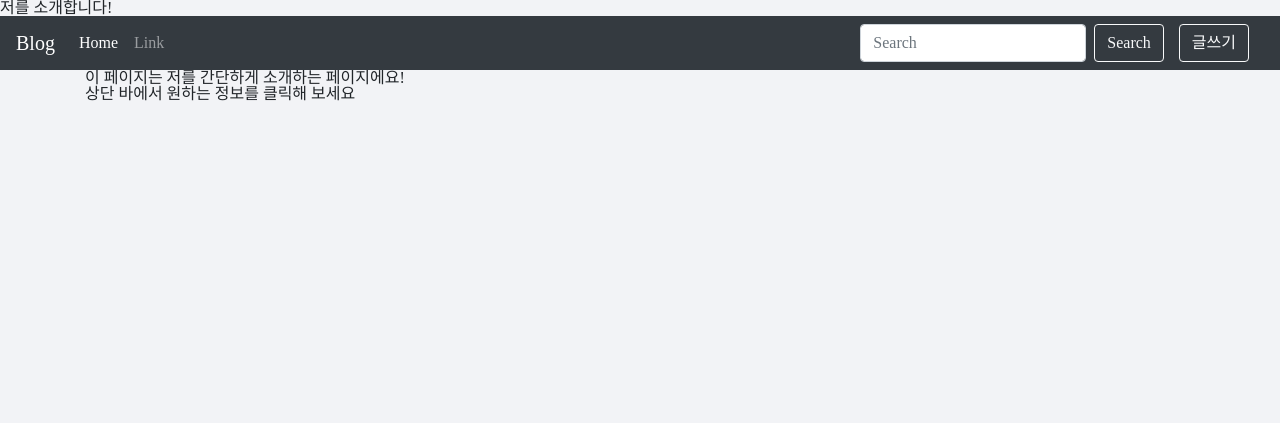
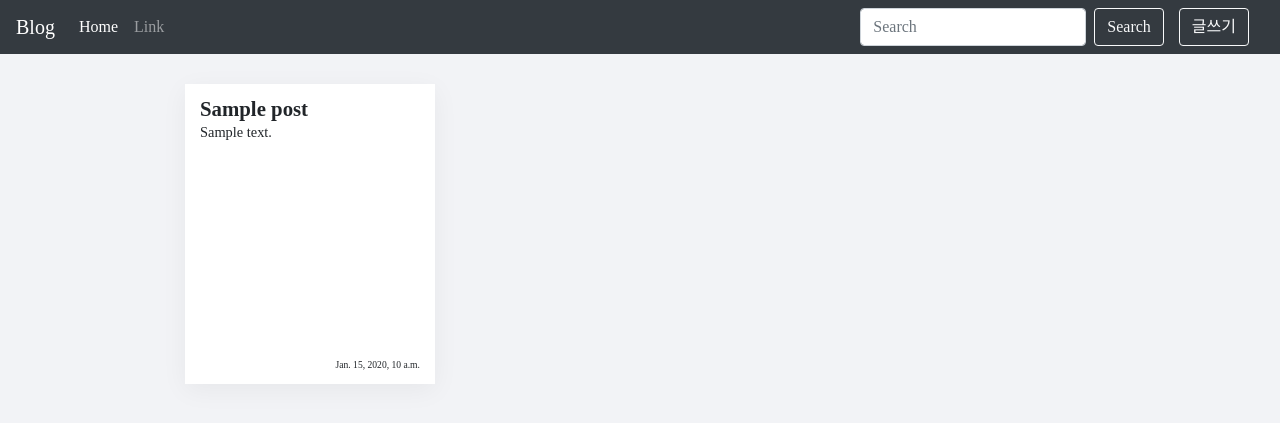
Before and after one commit to 8th-caulion/JongwonyounIntroduce, a Django app: template Project/mainApp/templates/main.html in a window 1280 px wide. Shown: the top 423 px of the page. Run offline with Django 3.2, Linux system fonts and the light colour scheme; the template is opened without the code that fills it: most values are stand-ins (such as "Sample title", 1, 10 or a date in 2020); some libraries are stand-ins or nearby versions.

Commit message:
main.html에서 Post를 보여주도록 수정

```diff
--- a/Project/mainApp/templates/main.html
+++ b/Project/mainApp/templates/main.html
@@ -2,48 +2,25 @@
 {% load static %}
 
 {% block head %}
-저를 소개합니다!
+<link rel="stylesheet" href="{% static 'css/home.css' %}" />
 {% endblock %}
 {% block content %}
-이 페이지는 저를 간단하게 소개하는 페이지에요!
-<br>
-상단 바에서 원하는 정보를 클릭해 보세요
-<br>
-<div class="animationContainer">
-    <a href="https://www.facebook.com/profile.php?id=100005653635490&ref=bookmarks">
-        <div id="facebook"></div>
+<div class="cardContainer">
+    {% for post in posts.all %}
+    <a>
+        <div class="myCard">
+            <div class="myCardHeader">{{post.title}}</div>
+
+            <div class="myCardBody">
+                <div class="myCardText">{{post.summary}}</div>
+                <div class="pub">{{post.pub_date}}</div>
+            </div>
+        </div>
     </a>
-    <a href="https://www.instagram.com/eatingcookieman/?hl=ko">
-        <div id="instagram"></div>
-    </a>
-    <a href="https://github.com/korECM">
-        <div id="github"></div>
-    </a>
+    {% endfor %}
 </div>
 {% endblock %}
 
 {% block script %}
-<script>
-    bodymovin.loadAnimation({
-        container: document.getElementById('facebook'), // Required
-        path: "{% static 'animation/2826-facebook.json' %}", // Required
-        renderer: 'svg', // Required
-        loop: false, // Optional
-        autoplay: true // Optional
-    });
-    bodymovin.loadAnimation({
-        container: document.getElementById('instagram'), // Required
-        path: "{% static 'animation/3118-instagram.json' %}", // Required
-        renderer: 'svg', // Required
-        loop: false, // Optional
-        autoplay: true // Optional
-    });
-    bodymovin.loadAnimation({
-        container: document.getElementById('github'), // Required
-        path: "{% static 'animation/github.json' %}", // Required
-        renderer: 'svg', // Required
-        loop: true, // Optional
-        autoplay: true // Optional
-    });
-</script>
+
 {% endblock %}
--- /dev/null
+++ b/Project/static/css/home.css
@@ -0,0 +1,50 @@
+.cardContainer {
+    margin-left: auto;
+    margin-right: auto;
+    margin-top: 30px;
+    padding: 0 100px;
+    display: grid;
+    grid-template-columns: 1fr 1fr 1fr 1fr 1fr;
+    row-gap: 50px;
+    column-gap: 50px;
+    align-content: center;
+    justify-content: center;
+    height: 100%;
+}
+
+.myCard {
+    width: 250px;
+    height: 300px;
+    background-color: white;
+    padding: 15px 15px;
+    box-shadow: rgba(23, 25, 29, 0.05) 0 6px 25px;
+    transform: translateY(0);
+    transition: box-shadow .3s, transform .3s;
+}
+
+.myCard:hover {
+    transform: translateY(-4px);
+    box-shadow: rgba(23, 25, 29, 0.15) 0 6px 35px;
+}
+
+.myCardHeader {
+    font-weight: 700;
+    font-size: 1.3rem;
+}
+
+.myCardBody {
+    margin-top: 5px;
+    font-size: 0.9rem;
+    position: relative;
+    height: 100%;
+}
+
+.pub {
+    font-weight: 200;
+    font-size: 0.6rem;
+    position: absolute;
+    bottom: 25px;
+    text-align: right;
+    width: 100%;
+    margin-right: 10px;
+}
```
